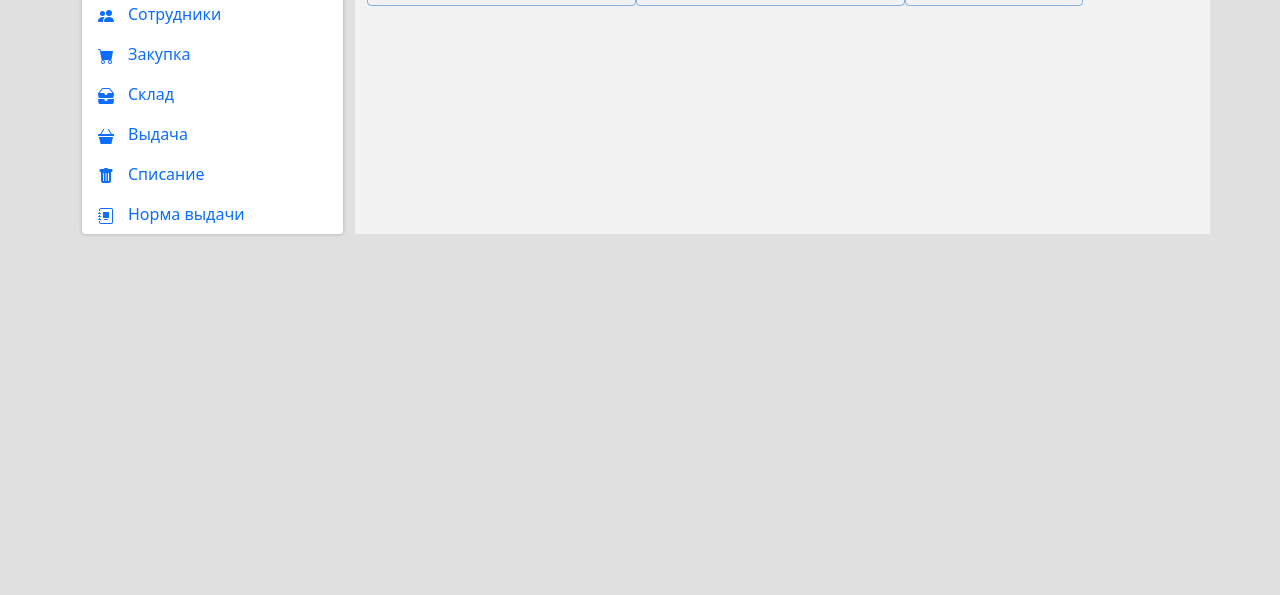
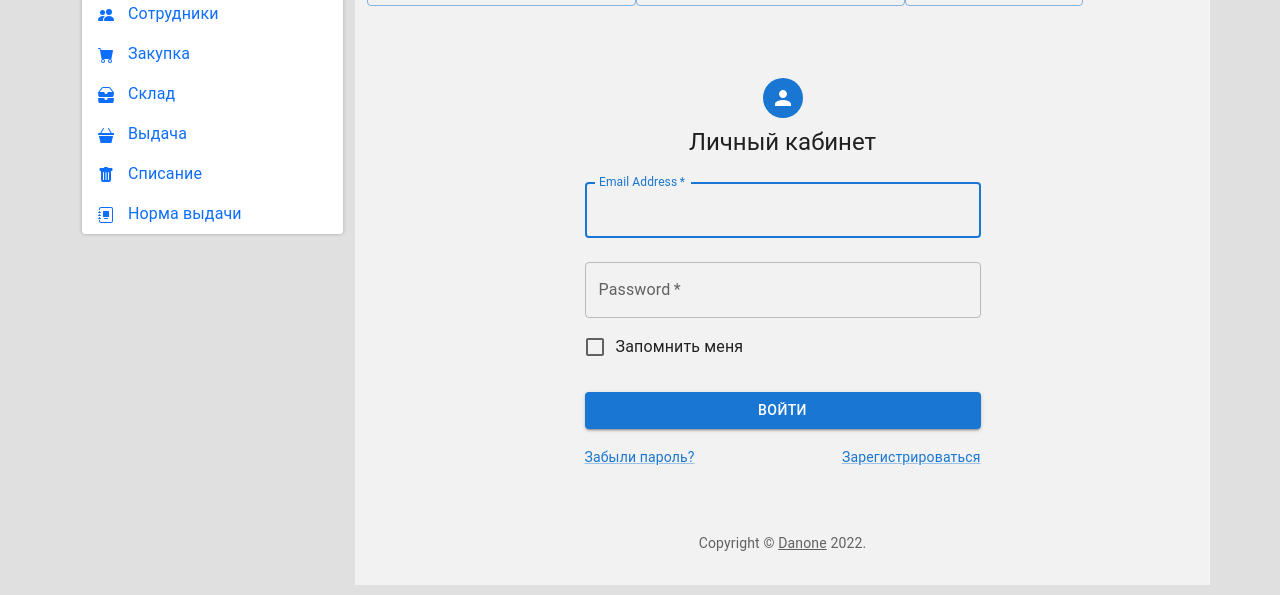
Before and after one commit to AlmiraTolstova/individual-protection-means, a React (Create React App) app: page / in a window 1280 px wide. Shown: the part 205-800 px from the top of the page. Built offline with nearby package versions, Linux system fonts and the light colour scheme.

Commit message:
Сделанная форма SignIn

```diff
--- a/src/forms/Home/Home.js
+++ b/src/forms/Home/Home.js
@@ -9,6 +9,7 @@
 import {PersonAddAlt1} from "@mui/icons-material";
 import ShoppingBasketIcon from '@mui/icons-material/ShoppingBasket';
 import AssignmentIcon from '@mui/icons-material/Assignment';
+import SignIn from "../SignIn/SignIn";
 
 
 // const useStyle=makeStyles({
@@ -56,6 +57,7 @@
                             Нормы выдачи
                         </Button>
                     </div>
+                    <SignIn/>
                 </Col>
             </Row>
         </Container>
--- /dev/null
+++ b/src/forms/SignIn/SignIn.js
@@ -0,0 +1,112 @@
+import * as React from 'react';
+import Avatar from '@mui/material/Avatar';
+import Button from '@mui/material/Button';
+import CssBaseline from '@mui/material/CssBaseline';
+import TextField from '@mui/material/TextField';
+import FormControlLabel from '@mui/material/FormControlLabel';
+import Checkbox from '@mui/material/Checkbox';
+import Link from '@mui/material/Link';
+import Grid from '@mui/material/Grid';
+import Box from '@mui/material/Box';
+import LockOutlinedIcon from '@mui/icons-material/LockOutlined';
+import Typography from '@mui/material/Typography';
+import Container from '@mui/material/Container';
+import { createTheme, ThemeProvider } from '@mui/material/styles';
+import PersonIcon from '@mui/icons-material/Person';
+
+function Copyright(props) {
+    return (
+        <Typography variant="body2" color="text.secondary" align="center" {...props}>
+            {'Copyright © '}
+            <Link color="inherit" href="https://mui.com/">
+                Danone
+            </Link>{' '}
+            {new Date().getFullYear()}
+            {'.'}
+        </Typography>
+    );
+}
+
+const theme = createTheme();
+
+export default function SignIn() {
+    const handleSubmit = (event) => {
+        event.preventDefault();
+        const data = new FormData(event.currentTarget);
+        // eslint-disable-next-line no-console
+        console.log({
+            email: data.get('email'),
+            password: data.get('password'),
+        });
+    };
+
+    return (
+        <ThemeProvider theme={theme}>
+            <Container component="main" maxWidth="xs">
+                <CssBaseline />
+                <Box
+                    sx={{
+                        marginTop: 8,
+                        display: 'flex',
+                        flexDirection: 'column',
+                        alignItems: 'center',
+                    }}
+                >
+                    <Avatar sx={{ m: 1, bgcolor: 'primary.main' }}>
+                        <PersonIcon />
+                    </Avatar>
+                    <Typography component="h1" variant="h5">
+                        Личный кабинет
+                    </Typography>
+                    <Box component="form" onSubmit={handleSubmit} noValidate sx={{ mt: 1 }}>
+                        <TextField
+                            margin="normal"
+                            required
+                            fullWidth
+                            id="email"
+                            label="Email Address"
+                            name="email"
+                            autoComplete="email"
+                            autoFocus
+                        />
+                        <TextField
+                            margin="normal"
+                            required
+                            fullWidth
+                            name="password"
+                            label="Password"
+                            type="password"
+                            id="password"
+                            autoComplete="current-password"
+                        />
+                        <FormControlLabel
+                            control={<Checkbox value="remember" color="primary" />}
+                            label="Запомнить меня"
+                        />
+                        <Button
+                            type="submit"
+                            fullWidth
+                            variant="contained"
+                            sx={{ mt: 3, mb: 2 }}
+                        >
+                            Войти
+                        </Button>
+                        <Grid container>
+                            <Grid item xs>
+                                <Link href="#" variant="body2">
+                                    Забыли пароль?
+                                </Link>
+                            </Grid>
+                            <Grid item>
+                                <Link href="#" variant="body2">
+                                    {"Зарегистрироваться"}
+                                </Link>
+                            </Grid>
+                        </Grid>
+                    </Box>
+                </Box>
+                <Copyright sx={{ mt: 8, mb: 4 }} />
+            </Container>
+        </ThemeProvider>
+    );
+}
```
Also changed, not shown: src/forms/SignIn/SignIn.scss (added).
